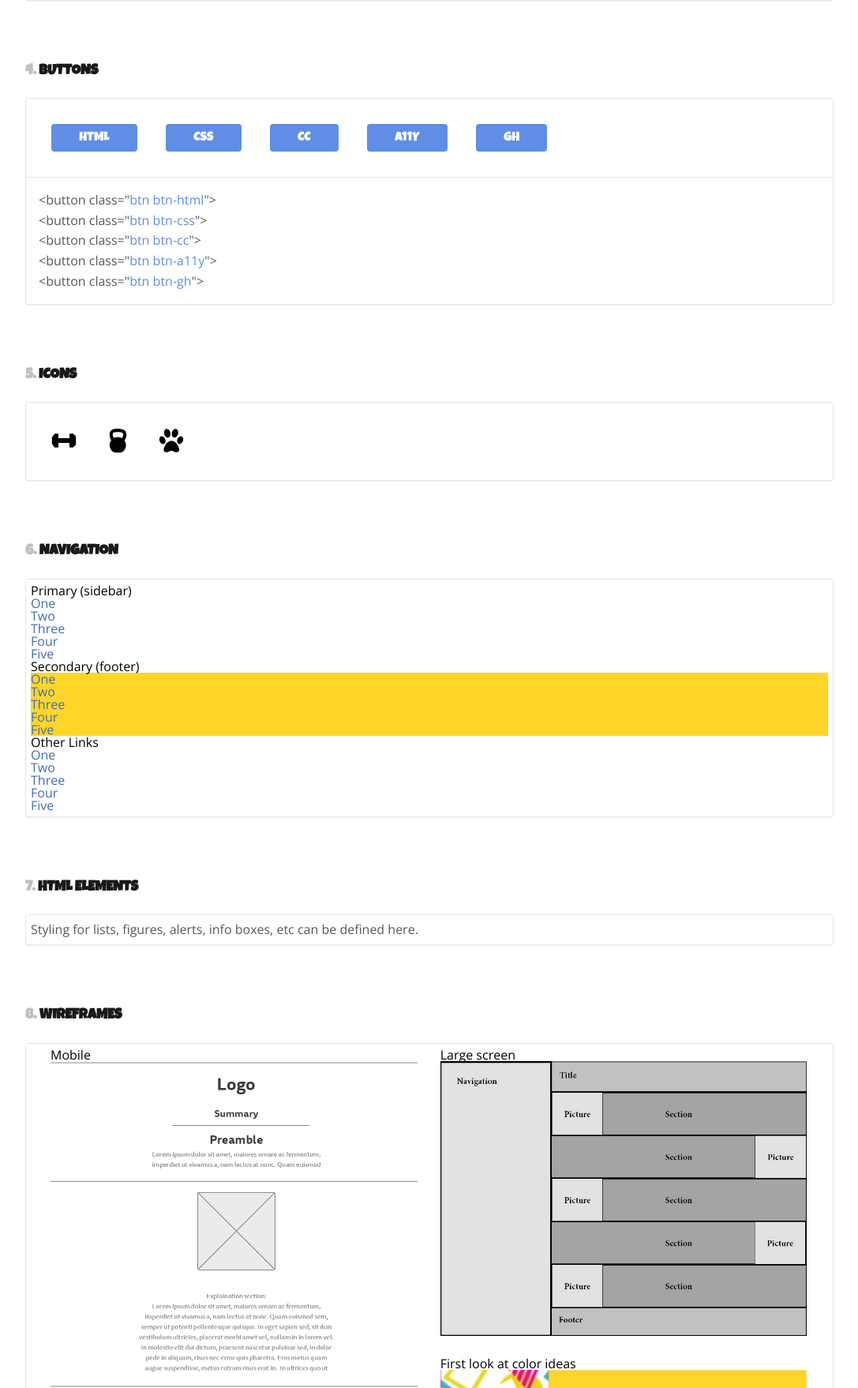
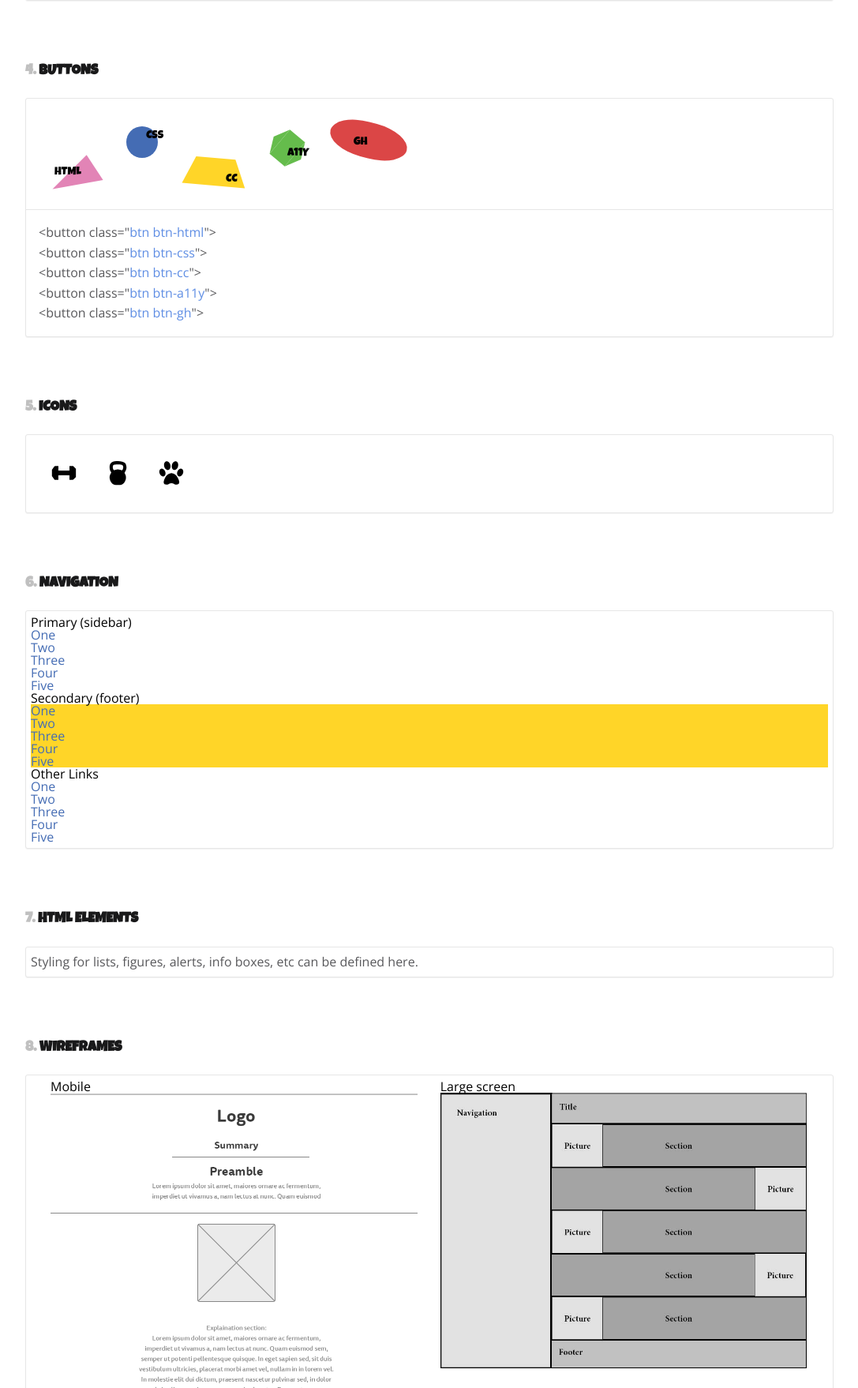
Before and after one commit to thompson-ele/zen-garden, a PHP site: page / in a window 1280 px wide. Shown: the part 1168-2926 px from the top of the page at 79% size, without its empty margins (96-1183 px from the left). Run offline with PHP 8.4, Linux system fonts and the light colour scheme; style sheets or scripts are compiled from the project's sources.

Commit message:
Update style-guide.scss
Added button import, took out button stuff

```diff
--- a/styleguide/scss/style-guide.scss
+++ b/styleguide/scss/style-guide.scss
@@ -5,7 +5,7 @@
 @import 'partials/colors';
 @import 'partials/navigation';
 @import 'partials/wireframes';
-
+@import 'partials/buttons';
 
 
 /* --------------------------------
@@ -199,7 +199,7 @@ xButtons
 
 -------------------------------- */
 
-.btn {
+/*.btn {
 	border: none;
 	box-shadow: none;
 	border-radius: .25em;
@@ -250,7 +250,7 @@ xButtons
 	@include MQ(S) {
 		font-size: 1.6rem;
 	}
-}
+}*/
 
 .cd-buttons .cd-box:nth-of-type(2) span {
 	/* CSS class name color */
```
